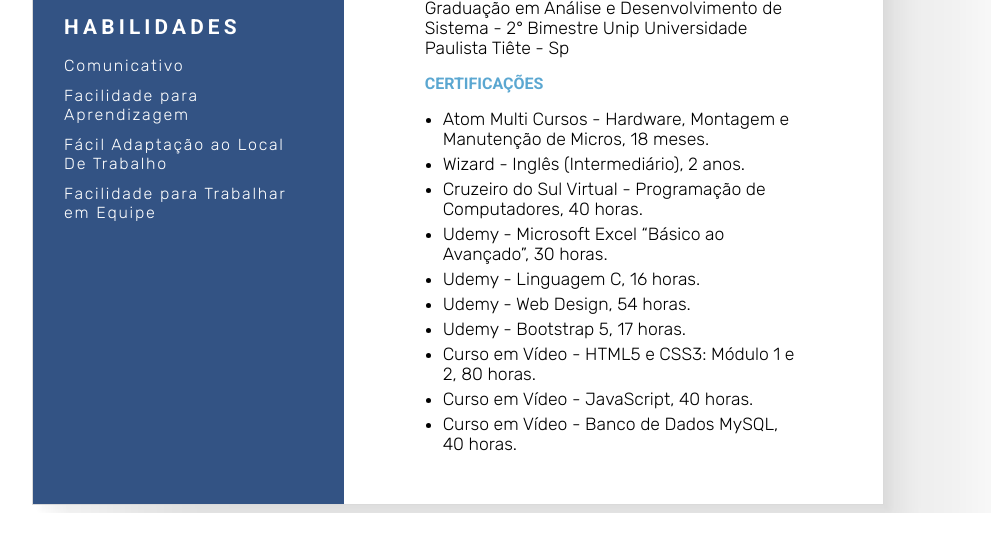
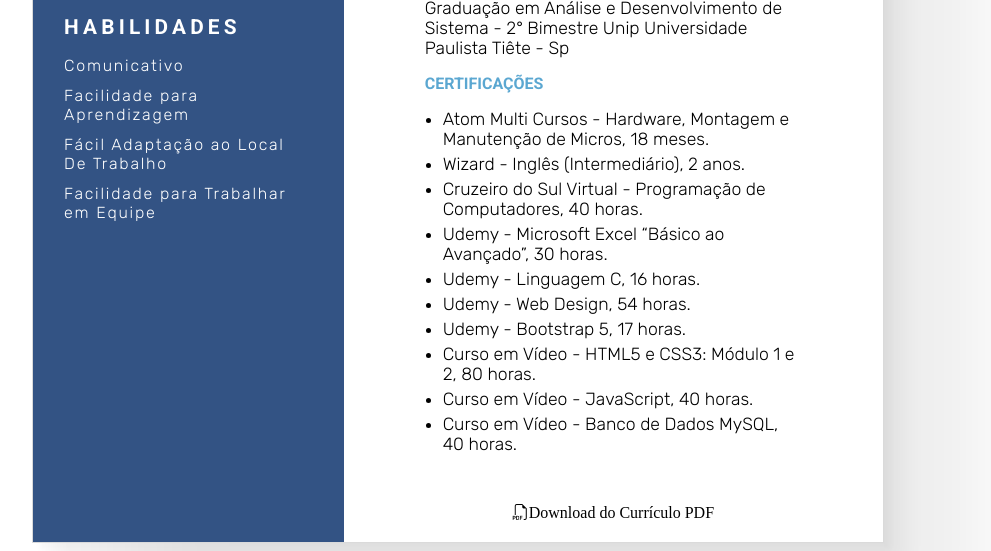
Before and after one commit to jromarioss/Curriculo, a plain HTML site: page index.html in a window 1280 px wide. Shown: the part 523-1074 px from the top of the page, without its empty margins (182-1173 px from the left). Before the commit the page ends 1036 px from the top, so only its background shows below. Drawn offline with nearby package versions, Linux system fonts and the light colour scheme.

Commit message:
currículo

```diff
--- a/css/style.css
+++ b/css/style.css
@@ -125,6 +125,20 @@
   text-decoration: underline;
   transform: 0.2s;
 }
+#content-rigth footer {
+  margin: auto;
+  margin-bottom: 20px;
+  text-align: center;
+}
+#content-rigth footer a{
+  color: currentColor;
+  text-align: center;
+  text-decoration: none;
+}
+#content-rigth footer a:hover{
+  text-decoration: underline;
+  transition: 0.2s;
+}
 @media (max-width: 412px) {
   #container {
     width: 100%;
--- a/index.html
+++ b/index.html
@@ -84,6 +84,9 @@
         </section>
         </main>
       </div>
+      <footer>
+        <a href="crl/Jose.pdf" download="Jose.pdf" type="application/pdf"><i class="bi bi-filetype-pdf"></i>Download do Currículo PDF</a>
+      </footer>
     </div>
   </div>
 </body>
```
